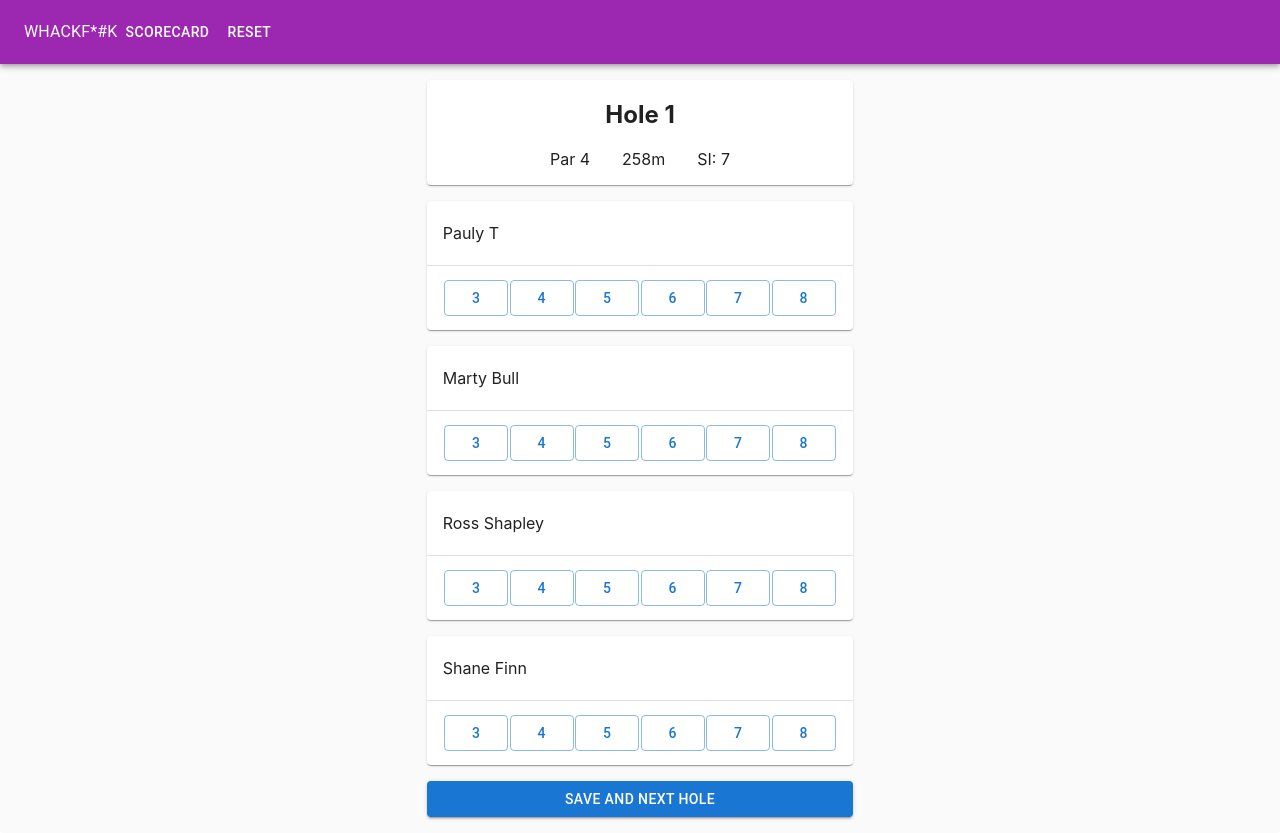
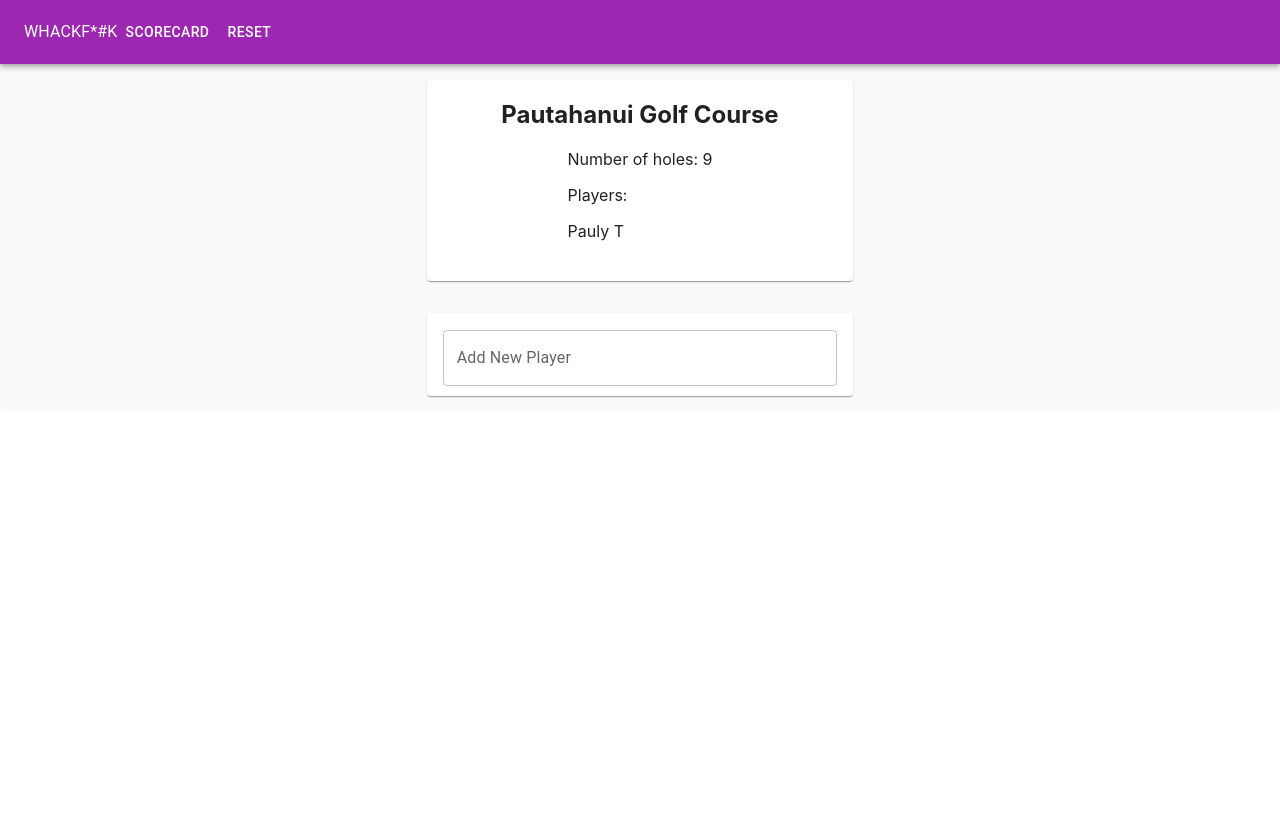
Before and after one commit to paulyt-nz/golf-app, a React (Create React App) app: page / in a window 1280 px wide. After the commit the page ends 800 px from the top, so only its background shows below. Built offline with nearby package versions, Linux system fonts and the light colour scheme.

Commit message:
Good progress on the set up from

```diff
--- a/src/GolfApp.tsx
+++ b/src/GolfApp.tsx
@@ -32,10 +32,10 @@ function GolfApp() {
     ]
 
     const [currentHoleIndex, setCurrentHoleIndex] = useState(0)
-    const [isRoundSetUp, setIsRoundSetUp] = useState(true)
+    const [isRoundSetUp, setIsRoundSetUp] = useState(false)
     const [showScorecard, setShowScorecard] = useState(false)
     const [courseInfo, setCourseInfo] = useState(initialCourse)
-    const [players, setPlayers] = useState(initialPlayers)
+    const [players, setPlayers] = useState(['Pauly T'])
     const [scorecard, setScorecard] = useState(initialScorecard)
     const [isButtonSelected, setIsButtonSelected] = useState(allButtonsNotSelected)
     const [value, setValue] = useState(0);
@@ -105,6 +105,14 @@ function GolfApp() {
        setShowScorecard(false)
        console.log('all buttons not selected - inside reset(): ', allButtonsNotSelected )
        setIsButtonSelected(allButtonsNotSelected)
+       setIsRoundSetUp(false)
+    }
+
+    const addPlayerToRound = (newPlayerName: string) => {
+        const newPlayers = players
+        newPlayers.push(newPlayerName)
+        setPlayers(newPlayers)
+        setValue(value => value + 1)
     }
 
     const paperStyles: React.CSSProperties = {
@@ -120,13 +128,18 @@ function GolfApp() {
     let mainPageRender;
 
     if (isRoundSetUp === false) {
-        mainPageRender = <RoundSetUpForm />
+        mainPageRender = <RoundSetUpForm
+            addPlayerToRound={addPlayerToRound}
+            players={players}
+            />
+
     } else if (showScorecard === true) {
         mainPageRender = <FinalScoreCard
             courseInfo={courseInfo}
             players={players}
             scorecard={scorecard}
             />
+
     } else {
         mainPageRender = (<MainScorecardDisplay
             holeIndex={currentHoleIndex}
--- a/src/RoundSetUpForm.tsx
+++ b/src/RoundSetUpForm.tsx
@@ -1,10 +1,15 @@
-import React from 'react'
+import React, { ReactEventHandler, useState } from 'react'
+import { Paper, TextField, Grid, Card, CardContent } from '@mui/material';
 
 interface RoundSetUpFormProps {
     // some function needed to handle the imports
+    addPlayerToRound: (newPlayerName: string) => void
+    players: string[]
 }
 
-function RoundSetUpForm(props: RoundSetUpFormProps) {
+
+
+function RoundSetUpForm({ addPlayerToRound, players }: RoundSetUpFormProps) {
     // this one needs to have forms to ask for all the information required
     // and to save it to the state of the parent
     // need:
@@ -12,9 +17,83 @@ function RoundSetUpForm(props: RoundSetUpFormProps) {
         // course
         // 9 or 18 holes
         // front or back nine
+    const [playerFormContent, setPlayerFormContent] = useState("")
+
+    const handleChange = (e : any) => {
+        if (e === null){
+            return null
+        }
+        setPlayerFormContent(e.target.value)
+
+    }
+
+    const handlePlayerFormSubmit = (e : any) => {
+        e.preventDefault();
+        addPlayerToRound(playerFormContent)
+        e.target.value = ""
+    }
+
+    const gridStyles1: React.CSSProperties = {
+        marginTop: "1rem",
+        display: "flex",
+        flexDirection: "column",
+        justifyContent: 'flex-start',
+        alignItems: "center",
+    }
+
+    const gridStyles2: React.CSSProperties = {
+        display: "flex",
+        flexDirection: "column",
+        justifyContent: 'flex-start',
+        alignItems: "stretch",
+        width: '500px'
+    }
+
+    const cardStyles: React.CSSProperties = {
+        marginBottom: '1rem',
+        display: "flex",
+        flexDirection: "column",
+        justifyContent: 'flex-start',
+        alignItems: "center"
+    }
+
 
     return(
-        <h2>Round Set Up Form!</h2>
+        <>
+        <Grid container style={gridStyles1}>
+            <Grid item xs={11} md={8} lg={4} style={gridStyles2}>
+        <Card style={cardStyles}>
+            <h2>Pautahanui Golf Course</h2>
+                <div style={{paddingBottom: "1rem"}}>
+                    <CardContent style={{paddingTop: '0', display:'block'}}>Number of holes: 9</CardContent>
+                    <CardContent style={{paddingTop: '0', display:'block'}}>Players: </CardContent>
+                    <CardContent style={{paddingTop: '0', display:'block'}}>{players}</CardContent>
+
+                </div>
+        </Card>
+
+
+                <Paper style={{ margin: "1rem 0", padding: "0.1rem 1rem" }}>
+                    <form
+                        // onSubmit={(evt) => {
+                        //     evt.preventDefault();
+                        //     addTodo(value);
+                        //     reset();
+                        // }}
+                    >
+                        <TextField
+                            // value={}
+                            onSubmit={handlePlayerFormSubmit}
+                            onChange={handleChange}
+                            margin="normal"
+                            label="Add New Player"
+                            fullWidth
+                        />
+                    </form>
+                </Paper>
+            </Grid>
+        </Grid>
+        </>
     )
 
 }
```
